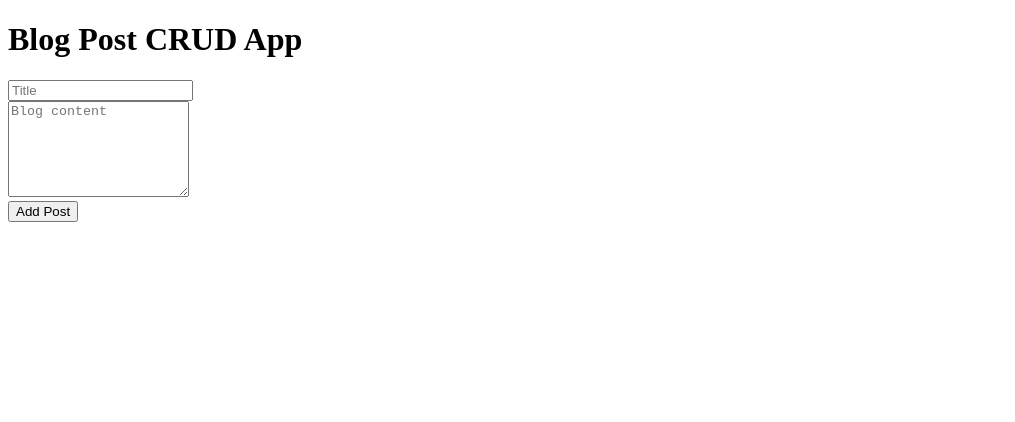
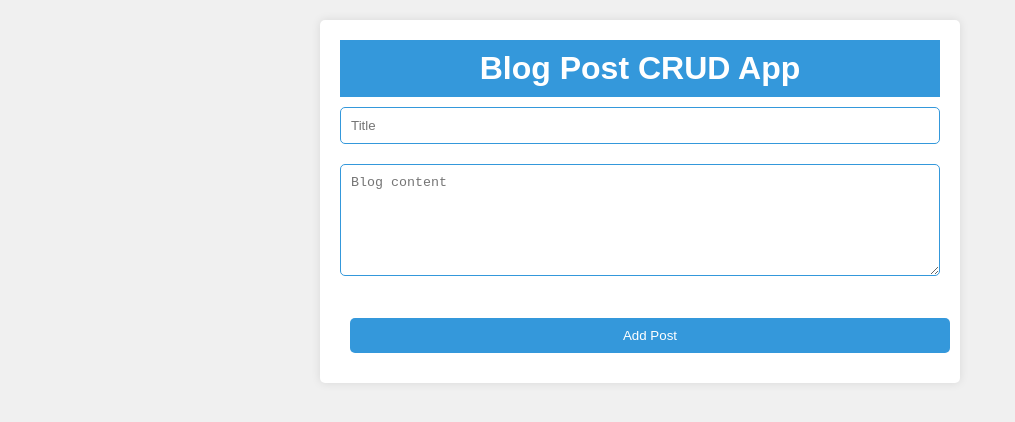
Before and after one commit to MissNapalm/CRUD-Blog, a plain HTML site: page index.html in a window 1280 px wide. Shown: the whole page, without its empty margins (0-1015 px from the left). Drawn offline with Linux system fonts and the light colour scheme.

Commit message:
Update index.html

```diff
--- a/index.html
+++ b/index.html
@@ -1,19 +1,24 @@
 <!DOCTYPE html>
 <html lang="en">
 <head>
-    <!-- ... (same as before) ... -->
+    <link rel="stylesheet" href="style.css">
+    <meta name="viewport" content="width=device-width, initial-scale=1">
 </head>
+
 <body>
     <div class="container">
         <h1>Blog Post CRUD App</h1>
-        <div id="entry-form">
-            <input type="text" id="title" placeholder="Title" class="input-field">
-            <br>
-            <textarea id="content" placeholder="Blog content" class="input-field" rows="6"></textarea>
-            <br>
-            <button id="addEntry" class="button">Add Post</button>
+        <div class="content-container">
+            <div id="entry-form" class="form-container">
+                <input type="text" id="title" placeholder="Title" class="input-field">
+                <br>
+                <textarea id="content" placeholder="Blog content" class="input-field" rows="6"></textarea>
+                <br>
+                <br>
+                <button id="addEntry" class="button">Add Post</button>
+            </div>
+            <div class="posts-container" id="entries"></div>
         </div>
-        <ul id="entries"></ul>
     </div>
     <script src="script.js"></script>
 </body>
```
